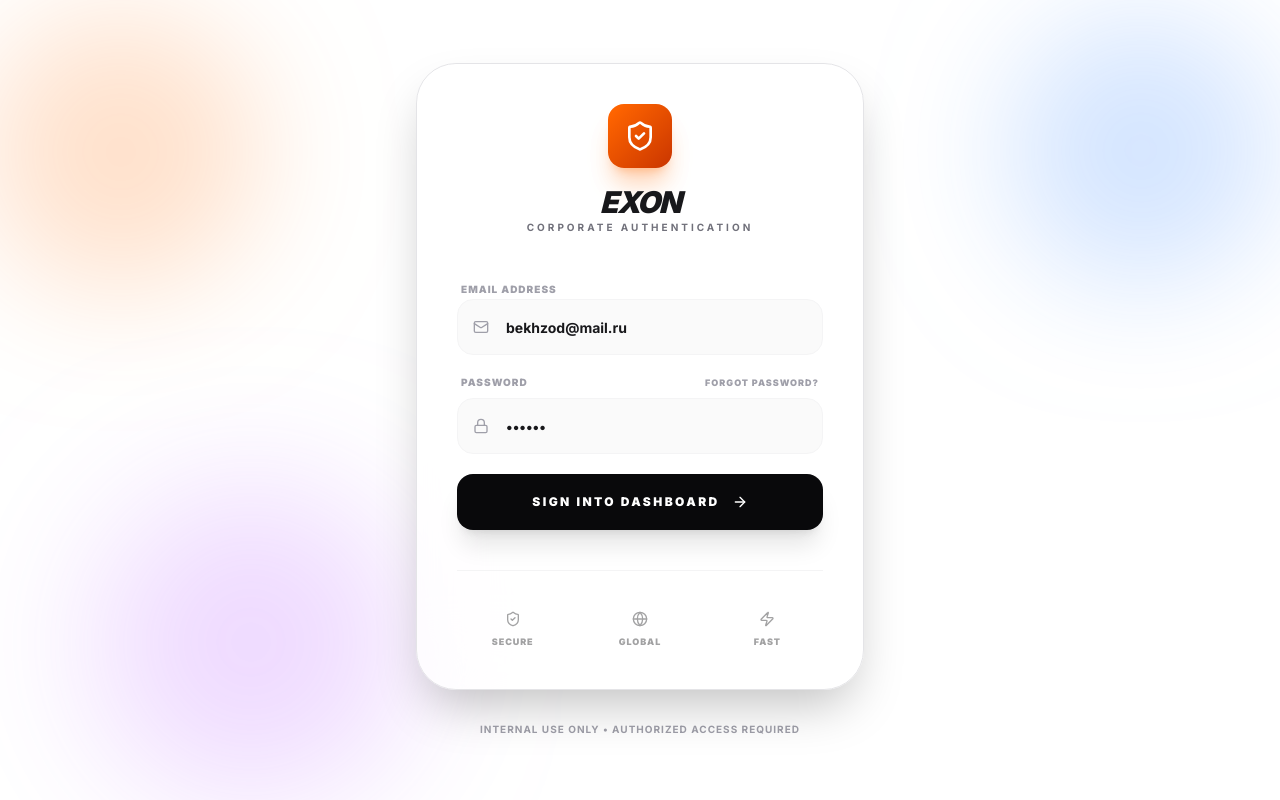
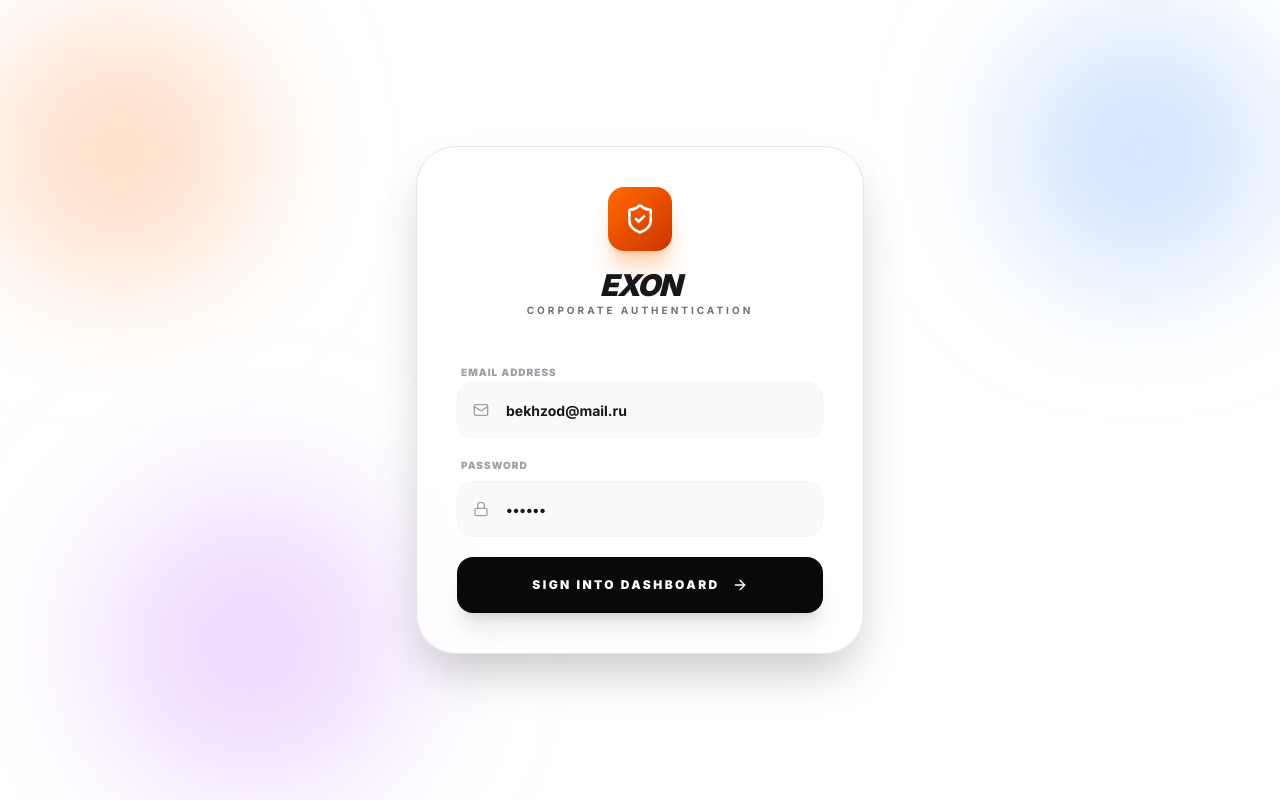
Before and after one commit to bekhzodx64/exon-dashboard, a Next.js app: page /login in a window 1280 px wide. Built offline with nearby package versions, Linux system fonts and the light colour scheme; no server answers.

Commit message:
fix: login page

```diff
--- a/package.json
+++ b/package.json
@@ -21,6 +21,7 @@
     "next-themes": "^0.4.6",
     "react": "19.2.3",
     "react-dom": "19.2.3",
+    "resend": "^6.9.4",
     "tailwind-merge": "^3.5.0"
   },
   "devDependencies": {
--- a/src/app/login/page.js
+++ b/src/app/login/page.js
@@ -1,7 +1,7 @@
 "use client";
 
 import { motion } from "framer-motion";
-import { ArrowRight, Globe, Lock, Mail, ShieldCheck, Zap } from "lucide-react";
+import { ArrowRight, Lock, Mail, ShieldCheck } from "lucide-react";
 import { signIn } from "next-auth/react";
 import { useRouter } from "next/navigation";
 import { useState } from "react";
@@ -102,7 +102,6 @@ export default function LoginPage() {
                         <div className="space-y-2">
                             <label className="text-[10px] font-black uppercase tracking-widest text-zinc-400 px-1 flex justify-between items-center">
                                 Password
-                                <span className="text-[9px] cursor-pointer hover:text-zinc-600 dark:hover:text-zinc-200 transition-colors">Forgot Password?</span>
                             </label>
                             <div className="relative group">
                                 <Lock className="absolute left-4 top-1/2 -translate-y-1/2 size-4 text-zinc-400 group-focus-within:text-orange-500 transition-colors" />
@@ -128,24 +127,7 @@ export default function LoginPage() {
                             {!loading && <ArrowRight className="size-4 group-hover:translate-x-1 transition-transform" />}
                         </button>
                     </form>
-
-                    <div className="mt-10 pt-10 border-t border-zinc-100 dark:border-zinc-900 grid grid-cols-3 gap-4">
-                        {[
-                            { icon: ShieldCheck, label: "Secure" },
-                            { icon: Globe, label: "Global" },
-                            { icon: Zap, label: "Fast" },
-                        ].map((item, i) => (
-                            <div key={i} className="flex flex-col items-center gap-2 opacity-40 hover:opacity-100 transition-opacity">
-                                <item.icon className="size-4" />
-                                <span className="text-[9px] font-black uppercase tracking-widest">{item.label}</span>
-                            </div>
-                        ))}
-                    </div>
                 </div>
-
-                <p className="text-center mt-8 text-zinc-400 dark:text-zinc-600 text-[10px] font-bold uppercase tracking-widest">
-                    Internal Use Only • Authorized Access Required
-                </p>
             </motion.div>
         </div>
     );
```
Also changed, not shown: 1 other file (tests, documents, lock files or other folders).
